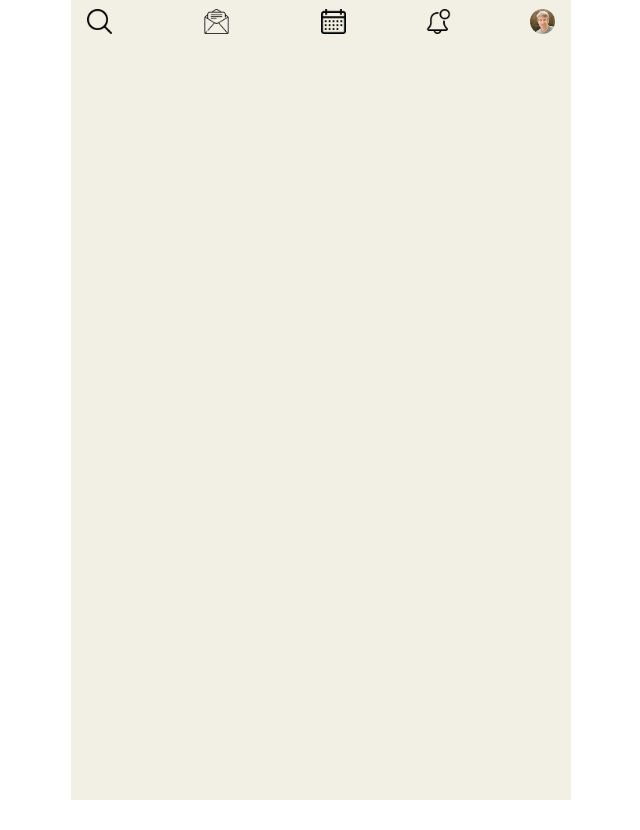
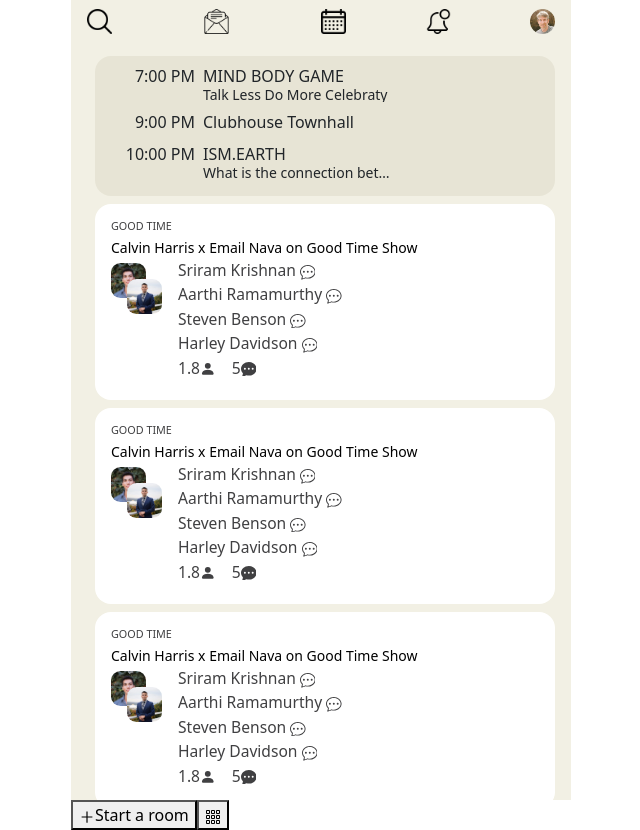
Before and after one commit to GoulartAugusto/clubhouse-clone, a React (Create React App) app: page /home in a window 1280 px wide. Before the commit this address had no page. Shown: the whole page, without its empty margins (319-959 px from the left). Before the commit the page ends 800 px from the top, so only its background shows below. Built offline with nearby package versions, Linux system fonts and the light colour scheme.

Commit message:
ADD: styling home page

```diff
--- a/package.json
+++ b/package.json
@@ -9,6 +9,7 @@
     "bootstrap": "^5.1.3",
     "react": "^17.0.2",
     "react-dom": "^17.0.2",
+    "react-icons": "^4.3.1",
     "react-phone-number-input": "^3.1.41",
     "react-router": "^6.0.2",
     "react-router-dom": "^6.0.2",
--- /dev/null
+++ b/src/components/DailyInfoCard.js
@@ -0,0 +1,22 @@
+import React from 'react';
+import style from '../style/dailyInfoCard.module.css'
+import data from "../data/dailyCard.json"
+
+function DailyInfoCards() {
+    console.log(data[0].title);
+    return (
+        <div className={style.dailyCard}>
+            {data.map((item) => (
+        <div>
+            <span className="">{item.time}</span>
+            <div>
+            <span>{item.title}</span>
+            <p>{item.description}</p>
+            </div>
+        </div>
+    ))}
+    </div>
+    );
+}
+
+export default DailyInfoCards
--- /dev/null
+++ b/src/components/RoomInfoCard.js
@@ -0,0 +1,42 @@
+import React, { useState, useEffect } from 'react';
+import style from "../style/roomCard.module.css";
+import data from "../data/roomCard.json";
+import { BsChatDots, BsChatDotsFill, BsFillPersonFill } from "react-icons/bs"
+
+function RoomInfoCard(props) {
+    return (
+        <>
+            {data.map((item) => (
+                <div>
+                    <div>
+                        <div className={style.roomCardContainer}>
+                            <h6>{item.title}</h6>
+                            <h2>{item.sub_title}</h2>
+                            <div className={style.roomMembers}>
+                                <div>
+                                <img src="/images/user-img.jpg" />
+                                <img src="/images/user-img2.jpg" />
+                                </div>
+                                <div>
+                                    {item.members.map((person) => (
+                                        <p>
+                                            {person.first_name} {person.last_name} <BsChatDots />
+                                        </p>
+                                    ))}
+                                    <p className="d-flex align-items-center">
+                                        <span className="mr-2">1.8</span>
+                                        <BsFillPersonFill />
+                                        <span className="mx-2"></span>
+                                        <span className="mr-2">5</span> <BsChatDotsFill />
+                                    </p>
+                                </div>
+                            </div>
+                        </div>
+                    </div>
+                </div>
+            ))}
+        </>
+    )
+}
+
+export default RoomInfoCard
--- a/src/data/dailyCard.json
+++ b/src/data/dailyCard.json
@@ -0,0 +1,17 @@
+[
+    {
+    "time": "7:00 PM",
+    "title": "MIND BODY GAME",
+    "description": "Talk Less Do More Celebraty"
+    },
+    {
+    "time": "9:00 PM",
+    "title": "Clubhouse Townhall"
+
+    },
+    {
+    "time": "10:00 PM",
+    "title": "ISM.EARTH",
+    "description": "What is the connection between"
+    }
+]
--- /dev/null
+++ b/src/data/roomCard.json
@@ -0,0 +1,70 @@
+[
+    {
+        "id": 1,
+        "title": "GOOD TIME",
+        "sub_title": "Calvin Harris x Email Nava on Good Time Show",
+        "members": [{
+            "first_name": "Sriram",
+            "last_name": "Krishnan"
+        },
+        {
+            "first_name": "Aarthi",
+            "last_name": "Ramamurthy"
+        },
+        {
+            "first_name": "Steven",
+            "last_name": "Benson"
+        },
+        {
+            "first_name": "Harley",
+            "last_name": "Davidson"
+        }
+    ]
+
+    },
+    {
+        "id": 2,
+        "title": "GOOD TIME",
+        "sub_title": "Calvin Harris x Email Nava on Good Time Show",
+        "members": [{
+            "first_name": "Sriram",
+            "last_name": "Krishnan"
+        },
+        {
+            "first_name": "Aarthi",
+            "last_name": "Ramamurthy"
+        },
+        {
+            "first_name": "Steven",
+            "last_name": "Benson"
+        },
+        {
+            "first_name": "Harley",
+            "last_name": "Davidson"
+        }
+    ]
+    },
+    {
+        "id": 3,
+        "title": "GOOD TIME",
+        "sub_title": "Calvin Harris x Email Nava on Good Time Show",
+        "members": [{
+            "first_name": "Sriram",
+            "last_name": "Krishnan"
+        },
+        {
+            "first_name": "Aarthi",
+            "last_name": "Ramamurthy"
+        },
+        {
+            "first_name": "Steven",
+            "last_name": "Benson"
+        },
+        {
+            "first_name": "Harley",
+            "last_name": "Davidson"
+        }
+
+]
+}
+]
--- a/src/pages/Home.js
+++ b/src/pages/Home.js
@@ -1,9 +1,30 @@
 import React from 'react';
+import DailyInfoCard from "../components/DailyInfoCard";
 import Header from '../components/Header';
+import RoomInfoCard from '../components/RoomInfoCard';
+import style from "../style/home.module.css";
+import { AiOutlinePlus} from "react-icons/ai";
+import { BsGrid3X3Gap } from "react-icons/bs"
 
 function Home() {
     return (
+        <>
         <Header />
+        <div className={style.home_container}>
+        <DailyInfoCard />
+        <RoomInfoCard />
+        </div>
+        <div className={style.action_btn}>
+            <button>
+                <AiOutlinePlus className="mr-2" />
+                Start a room
+            </button>
+            <button>
+                <BsGrid3X3Gap />
+            </button>
+        </div>
+
+        </>
     )
 }
 
--- /dev/null
+++ b/src/style/dailyInfoCard.module.css
@@ -0,0 +1,41 @@
+.dailyCard {
+    background-color: #e7e4d5;
+    padding: 0.5em 1em;
+    border-radius: 1em;
+}
+
+.dailyCard > div {
+    display: flex;
+    align-items: flex-start;
+    margin-bottom: 0.5em;
+}
+
+.dailyCard > div > span {
+    width: 20%;
+    text-align: end;
+}
+
+.dailyCard > div > div {
+    margin-left: 0.5em;
+    display: flex;
+    flex-direction: column;
+    width: 80%;
+}
+
+;.dailyCard span {
+    font-size: 0.75em;
+    color: var(--textColor);
+    font-weight: 500;
+}
+
+.dailyCard p {
+    font-size: 0.875em;
+    font-weight: 500;
+    line-height: 1;
+    margin: 0;
+    display: inline-block;
+    white-space: nowrap;
+    overflow: hidden !important;
+    text-overflow: ellipsis;
+    width: 195px;
+}
--- /dev/null
+++ b/src/style/home.module.css
@@ -0,0 +1,9 @@
+.home_container {
+    padding-top: 3.5em;
+    padding-left: 1.5em;
+    padding-right: 1em;
+    padding-bottom: 3.5em;
+    height: 100%;
+
+    overflow: auto;
+}
--- /dev/null
+++ b/src/style/roomCard.module.css
@@ -0,0 +1,50 @@
+.roomCardContainer {
+    background-color: white;
+    padding: 1em 1em;
+    border-radius: 1em;
+    border: none;
+    margin-top: 0.5em;
+}
+
+.roomCardContainer h6 {
+    font-size: 0.675em;
+    color: var(--textColor);
+    font-weight: 500;
+}
+
+.roomCardContainer h2 {
+    font-size: 0.875em;
+    font-weight: 500;
+    line-height: 1;
+    color: black;
+}
+
+.roomMembers img {
+    width: 35px;
+    height: 35px;
+    border-radius: 0.6em;
+}
+
+.roomMembers {
+    display: flex;
+    align-items: flex-start;
+}
+
+.roomMembers p {
+    font-size: 0.975em;
+    font-weight: 400;
+    line-height: 1;
+    margin-bottom: 0.5em;
+    color: var(--textColor);
+}
+
+.roomMembers > div:first-child {
+    position: relative;
+    margin-right: 2em;
+}
+
+.roomMembers > div:first-child > img:nth-child(2) {
+    position: absolute;
+    left: 1em;
+    top: 1em;
+}
```
Also changed, not shown: 2 other files (tests, documents, lock files or other folders).
